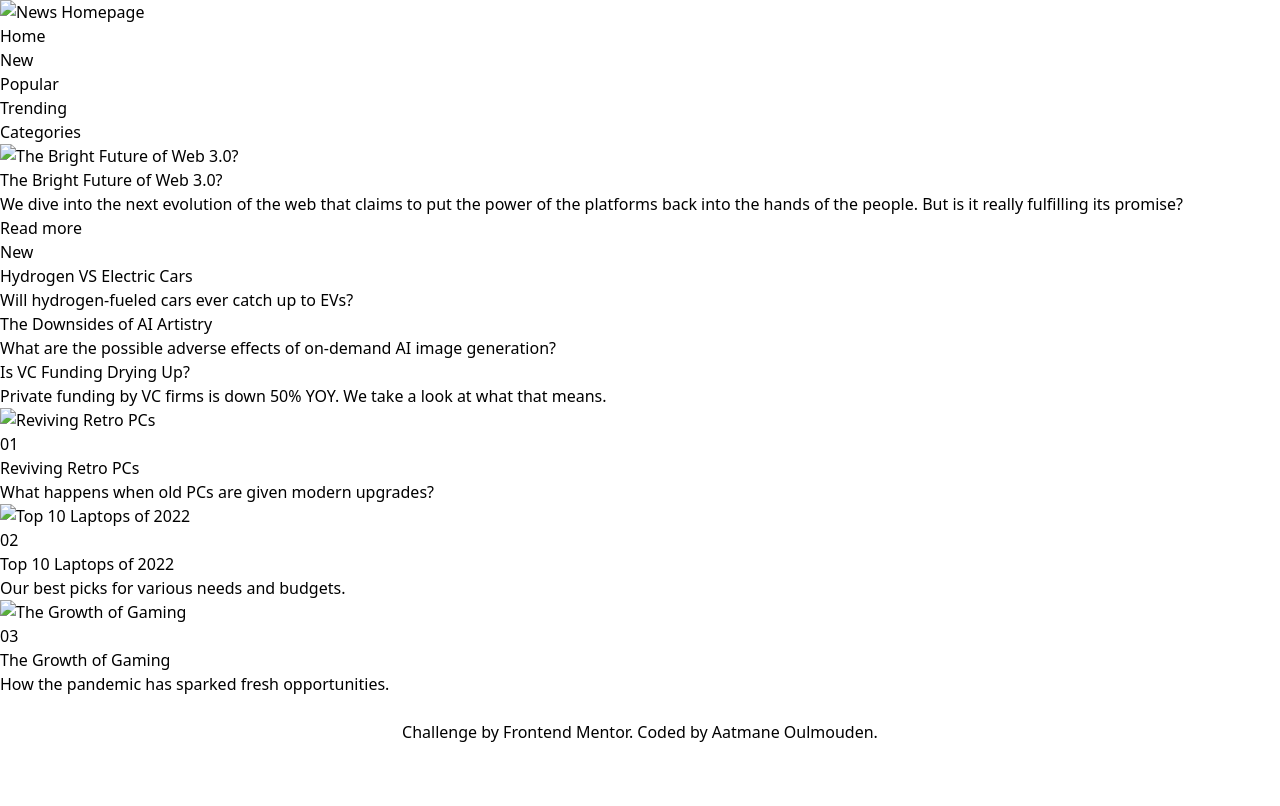
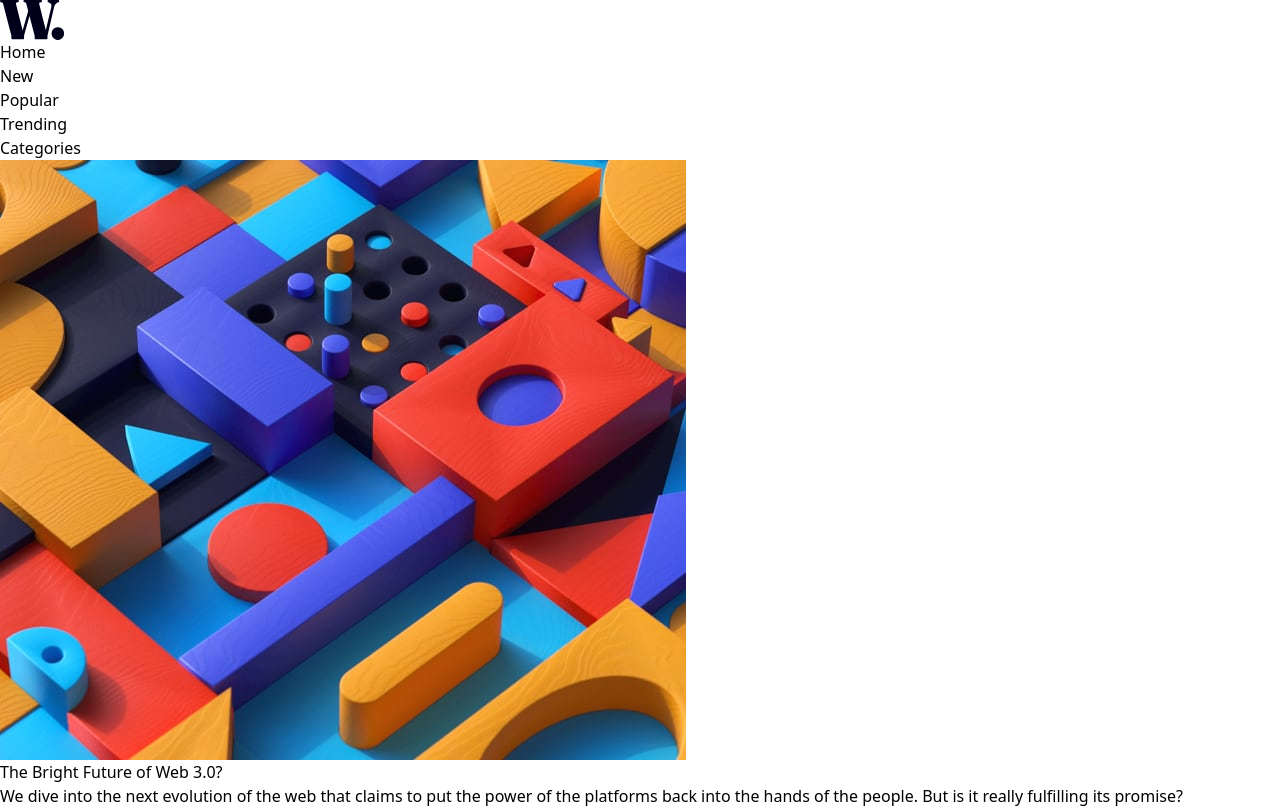
Before and after one commit to aatmaneoulmouden/news-homepage, a website: page index.html in a window 1280 px wide. Shown: the top 806 px of the page. Drawn offline with Linux system fonts and the light colour scheme.

Commit message:
HTML Integration: Images

```diff
--- a/index.html
+++ b/index.html
@@ -18,7 +18,7 @@
     <div class="container">
       <div class="row">
         <div class="col">
-          <img src="" alt="News Homepage" class="logo">
+          <img src="./assets/images/logo.svg" alt="News Homepage" class="logo">
         </div>
         <nav class="col">
           <ul class="nav-list">
@@ -48,7 +48,8 @@
       <div class="row">
         <div class="col">
           <div class="banner-wrapper">
-            <img src="" alt="The Bright Future of Web 3.0?" class="banner">
+            <img src="./assets/images/image-web-3-mobile.jpg" alt="The Bright Future of Web 3.0?" class="banner">
+            <!-- <img src="./assets/images/image-web-3-desktop.jpg" alt="The Bright Future of Web 3.0?" class="banner"> -->
           </div>
           <div class="data-wrapper">
             <h1 class="title">The Bright Future of Web 3.0?</h1>
@@ -81,7 +82,7 @@
       <div class="row">
         <article class="col">
           <div class="post-img-wrapper">
-            <img src="" alt="Reviving Retro PCs">
+            <img src="./assets/images/image-retro-pcs.jpg" alt="Reviving Retro PCs">
           </div>
           <div class="post-content-wrapper">
             <span class="post-numner">01</span>
@@ -91,7 +92,7 @@
         </article>
         <article class="col">
           <div class="post-img-wrapper">
-            <img src="" alt="Top 10 Laptops of 2022">
+            <img src="./assets/images/image-top-laptops.jpg" alt="Top 10 Laptops of 2022">
           </div>
           <div class="post-content-wrapper">
             <span class="post-numner">02</span>
@@ -101,7 +102,7 @@
         </article>
         <article class="col">
           <div class="post-img-wrapper">
-            <img src="" alt="The Growth of Gaming">
+            <img src="./assets/images/image-gaming-growth.jpg" alt="The Growth of Gaming">
           </div>
           <div class="post-content-wrapper">
             <span class="post-numner">03</span>
```
